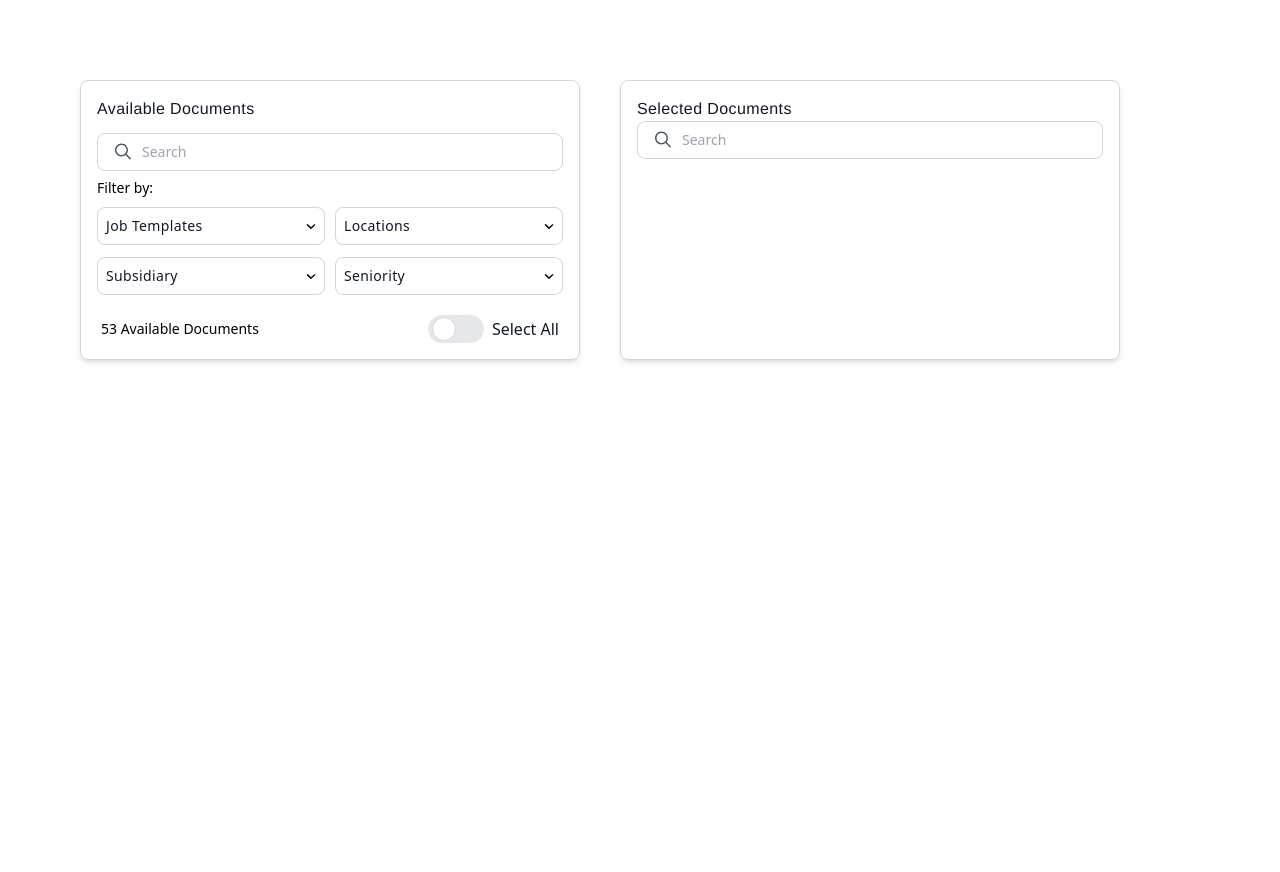
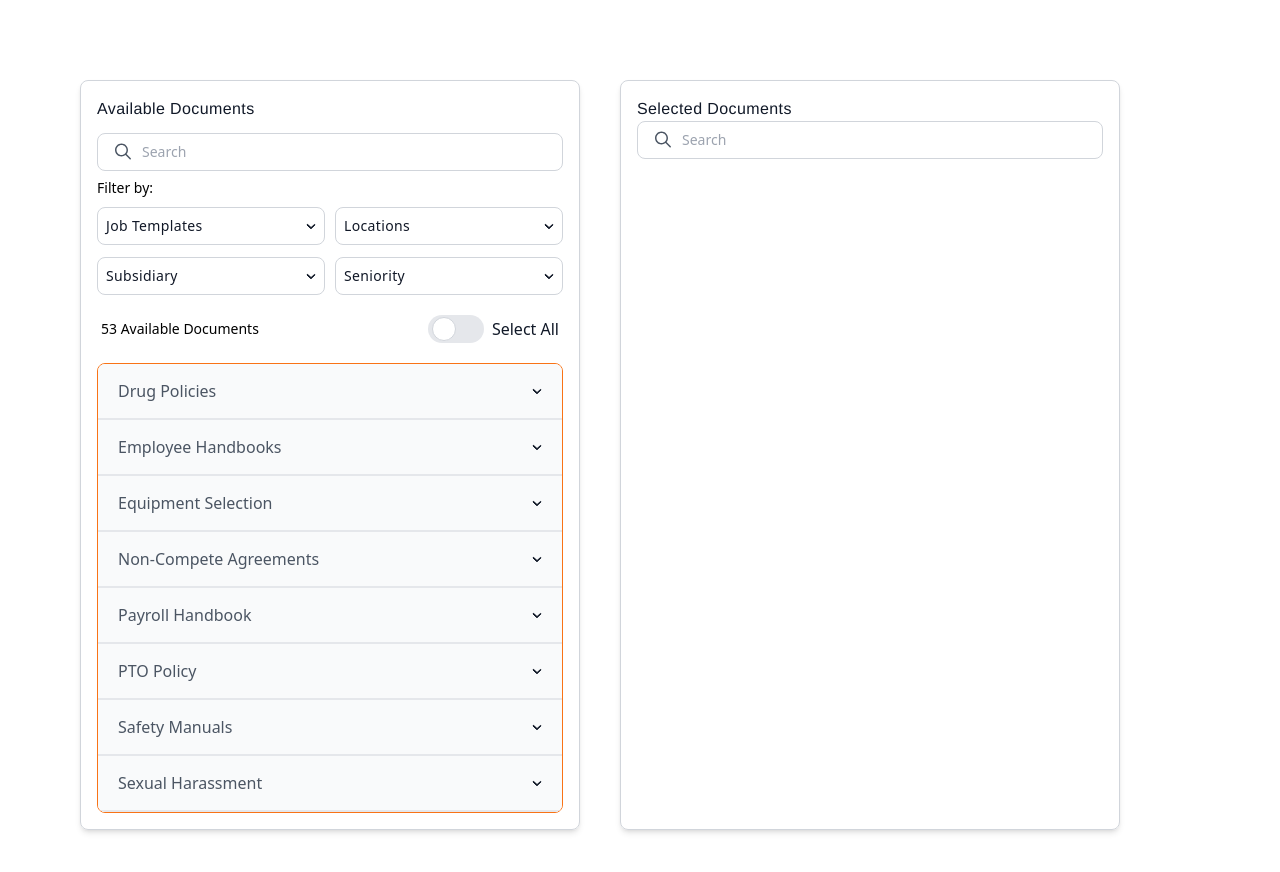
Before and after one commit to VjacheslavZ/t_css, a React (Create React App) app: page / in a window 1280 px wide. Shown: the top 872 px of the page. Before the commit the page ends 800 px from the top, so only its background shows below. Built offline with nearby package versions, Linux system fonts and the light colour scheme.

Commit message:
added 'AccordionSection', 'Accordion' components

```diff
--- /dev/null
+++ b/src/components/Accordion/AccordionSection.tsx
@@ -0,0 +1,44 @@
+import React from "react";
+import cx from "classnames";
+
+import {AccordionOptions} from "../../constants";
+import {ReactComponent as ChevronDown} from "../../assets/icons/chevron-down.svg";
+import {ReactComponent as DropDownOption} from "../../assets/icons/dropdown_option.svg";
+
+import s from "./styles.module.scss";
+
+interface Props {
+    data: AccordionOptions
+    index: number
+    handleOpen: (i: number) => void;
+    activeIndex: number
+}
+
+export const AccordionSection: React.FC<Props> = ({data, handleOpen, activeIndex, index}) => {
+    const isOpen = activeIndex === index;
+    return (
+        <div>
+            <div
+                className={cx(`${isOpen ? 'bg-gray-100' : 'bg-gray-50'}`, s.buttonContainer)}
+                onClick={() => handleOpen(index)}
+            >
+                <button className={s.button}>
+                    <span className={s.buttonText}>{data.title}</span>
+                    <ChevronDown className={`${isOpen && 'rotate-180'} transition-all`}/>
+                </button>
+            </div>
+
+            <ul className={`overflow-hidden h-0 ${isOpen && 'h-full p-2'}`}>
+                {data.options.map(({value, label}, index) => (
+                    <li key={value} className={`flex px-1.5 py-2 align-baseline justify-between ${index && 'mt-2.5'}`}>
+                        <span
+                            className={s.label}>{label}</span>
+                        <DropDownOption/>
+                    </li>
+                ))}
+            </ul>
+        </div>
+    )
+}
+
+export default AccordionSection
--- /dev/null
+++ b/src/components/Accordion/index.tsx
@@ -0,0 +1,35 @@
+import React, {useState} from 'react'
+
+import s from './styles.module.scss';
+import { AccordionOptions } from "../../constants";
+import AccordionSection from "./AccordionSection";
+
+interface Props {
+    data: AccordionOptions[]
+}
+
+const Accordion: React.FC<Props> = ({data}) => {
+    const [activeIndex, setActiveIndex] = useState(0);
+    const handleOpen = (index: number) => {
+        if (activeIndex === index) {
+            return setActiveIndex(0)
+        }
+        setActiveIndex(index)
+    }
+    return (
+        <div className={s.container}>
+            <div className="w-full">
+                {data.map((options, i) => (
+                    <AccordionSection
+                        handleOpen={handleOpen}
+                        activeIndex={activeIndex}
+                        index={i + 1}
+                        data={options}
+                    />
+                ))}
+            </div>
+        </div>
+    )
+}
+
+export default Accordion
--- /dev/null
+++ b/src/components/Accordion/styles.module.scss
@@ -0,0 +1,15 @@
+.container {
+  @apply rounded-lg border border-solid border-orange-500 w-full overflow-auto
+}
+.buttonContainer {
+  @apply border-b-[2px] py-4 px-5 leading-6 transition-all hover:bg-gray-100 cursor-pointer
+}
+.button {
+  @apply w-full flex text-gray-600 text-base items-center justify-between
+}
+.buttonText {
+  @apply leading-[22px]
+}
+.label {
+  @apply text-gray-900 text-sm font-medium leading-[14px] items-center flex
+}
--- a/src/components/AvailableDocuments/index.tsx
+++ b/src/components/AvailableDocuments/index.tsx
@@ -5,7 +5,29 @@ import Container from "../Container";
 import FiltersContainer from "../FiltersContainer";
 import DocumentSelectorTitle from "../DocumentSelectorTitle";
 import Documents from "../Documents";
+import Accordion from "../Accordion";
+import {
+    ACCORDION_DRRUG_POLICIES_OPTIOS,
+    ACCORDION_EMPLOYEE_HANDBOOKS_OPTIOS,
+    ACCORDION_EQUIPMENT_SECTION_OPTIOS,
+    ACCORDION_NON_COMPETE_AGREEMENTS_OPTIONS,
+    ACCORDION_PAYROLL_HANDBOOK_OPTIONS,
+    ACCORDION_PTO_POLICY_OPTIONS,
+    ACCORDION_SAFETY_MANUALS_OPTIONS,
+    ACCORDION_SEXUAL_HARASSMENT_OPTIONS
+} from "../../constants";
 
+
+const accordionData = [
+    ACCORDION_DRRUG_POLICIES_OPTIOS,
+    ACCORDION_EMPLOYEE_HANDBOOKS_OPTIOS,
+    ACCORDION_EQUIPMENT_SECTION_OPTIOS,
+    ACCORDION_NON_COMPETE_AGREEMENTS_OPTIONS,
+    ACCORDION_PAYROLL_HANDBOOK_OPTIONS,
+    ACCORDION_PTO_POLICY_OPTIONS,
+    ACCORDION_SAFETY_MANUALS_OPTIONS,
+    ACCORDION_SEXUAL_HARASSMENT_OPTIONS
+];
 
 const AvailableDocuments = (): ReactElement => {
     return (
@@ -14,8 +36,11 @@ const AvailableDocuments = (): ReactElement => {
             <div className="mt-3 w-full">
                 <Search/>
             </div>
-            <FiltersContainer />
-            <Documents />
+            <FiltersContainer/>
+            <Documents/>
+            <div className="mt-5 w-full">
+                <Accordion data={accordionData}/>
+            </div>
         </Container>
     );
 }
--- a/src/constants.ts
+++ b/src/constants.ts
@@ -1,7 +1,8 @@
 export interface Option {
     label: string;
-    value: string;
+    value: string | number;
 }
+
 export const MOCK_JOB_TEMPLATES_OPTIONS: Array<Option> = [
     {
         label: "Heavy Equipment Operator",
@@ -59,7 +60,7 @@ export const MOCK_JOB_TEMPLATES_OPTIONS: Array<Option> = [
         label: "Off Road Truck Driver",
         value: "off_road_truck_driver",
     },
-];
+]
 export const MOCK_LOCATION_OPTIONS: Array<Option> = [
     {
         label: "New York, NY",
@@ -116,9 +117,84 @@ export const MOCK_SUBSIDIARY_OPTIONS: Array<Option> = [
         value: "leadership_management",
     },
 ]
+
 export const MOCK_SENIORITY_OPTIONS: Array<Option> = [
     {
         label: "seniority",
         value: "seniority",
     },
 ]
+
+export interface AccordionOptions {
+    title: string;
+    options: Array<Option>;
+}
+
+
+export const ACCORDION_NON_COMPETE_AGREEMENTS_OPTIONS: AccordionOptions = {
+    title: "Non-Compete Agreements",
+    options: [
+        {
+            label: "Alabama - Non-Compete Agreement",
+            value: 0,
+        },
+        {
+            label: "California - Non-Compete Agreement",
+            value: 1,
+        },
+        {
+            label: "Colorado - Non-Compete Agreement",
+            value: 2,
+        },
+        {
+            label: "Florida - Non-Compete Agreement",
+            value: 3,
+        },
+        {
+            label: "Illinois - Non-Compete Agreement",
+            value: 4,
+        },
+        {
+            label: "Kansas - Non-Compete Agreement",
+            value: 5,
+        },
+        {
+            label: "New York - Non-Compete Agreement",
+            value: 6,
+        },
+        {
+            label: "Utah - Non-Compete Agreement",
+            value: 7,
+        },
+    ]
+}
+
+export const ACCORDION_DRRUG_POLICIES_OPTIOS: AccordionOptions = {
+    title: "Drug Policies",
+    options: ACCORDION_NON_COMPETE_AGREEMENTS_OPTIONS.options,
+}
+export const ACCORDION_EMPLOYEE_HANDBOOKS_OPTIOS: AccordionOptions = {
+    title: "Employee Handbooks",
+    options: ACCORDION_NON_COMPETE_AGREEMENTS_OPTIONS.options,
+}
+export const ACCORDION_EQUIPMENT_SECTION_OPTIOS: AccordionOptions = {
+    title: "Equipment Selection",
+    options: ACCORDION_NON_COMPETE_AGREEMENTS_OPTIONS.options,
+}
+
+export const ACCORDION_PAYROLL_HANDBOOK_OPTIONS: AccordionOptions = {
+    title: "Payroll Handbook",
+    options: ACCORDION_NON_COMPETE_AGREEMENTS_OPTIONS.options,
+}
+export const ACCORDION_PTO_POLICY_OPTIONS: AccordionOptions = {
+    title: "PTO Policy",
+    options: ACCORDION_NON_COMPETE_AGREEMENTS_OPTIONS.options,
+}
+export const ACCORDION_SAFETY_MANUALS_OPTIONS: AccordionOptions = {
+    title: "Safety Manuals",
+    options: ACCORDION_NON_COMPETE_AGREEMENTS_OPTIONS.options,
+}
+export const ACCORDION_SEXUAL_HARASSMENT_OPTIONS = {
+    title: "Sexual Harassment",
+    options: ACCORDION_NON_COMPETE_AGREEMENTS_OPTIONS.options,
+}
```
Also changed, not shown: src/assets/icons/dropdown_option.svg (added).
